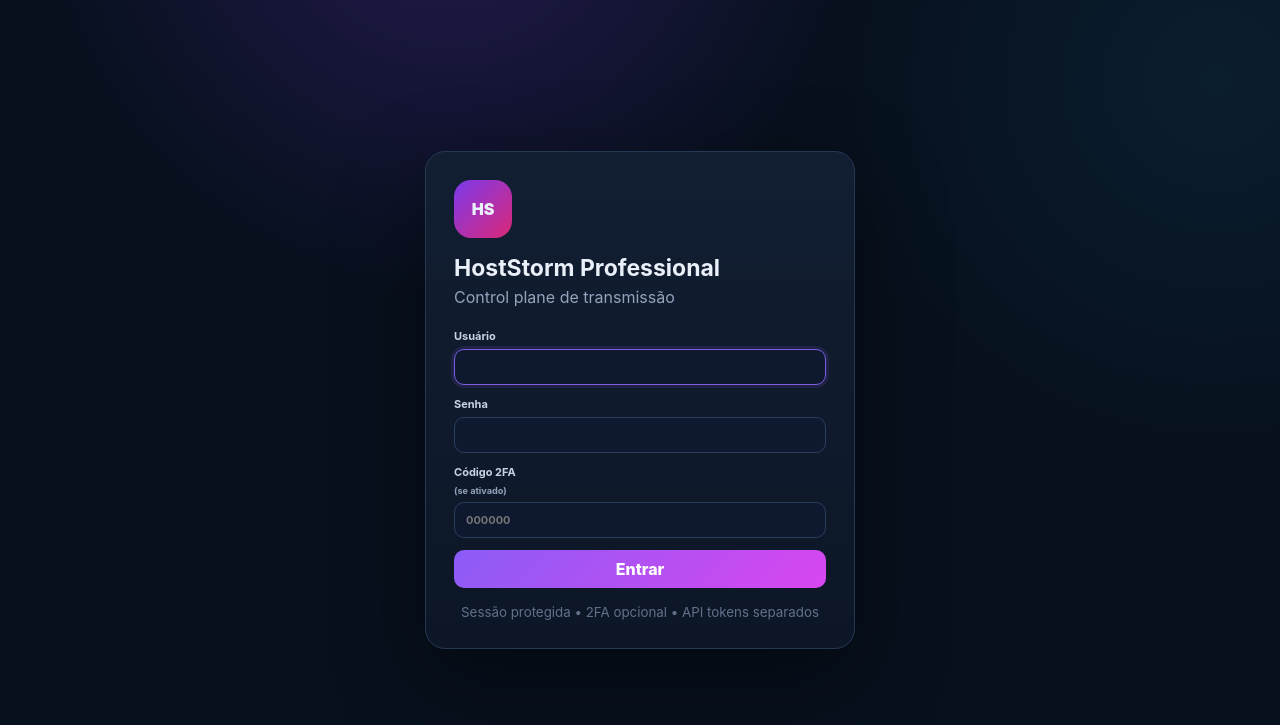
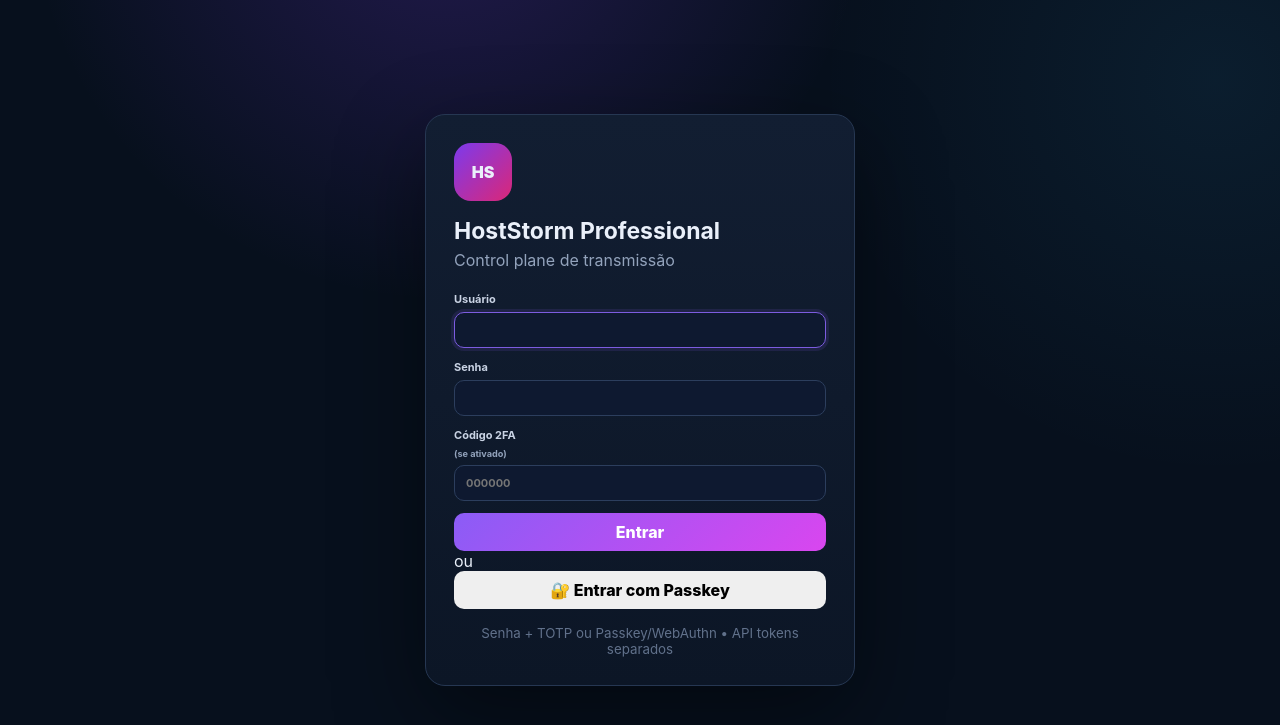
Before and after one commit to danilostorm/hoststorm-lofi-suite, a Flask app: page /login in a window 1280 px wide. Shown: the top 725 px of the page. Run offline with Flask 3, Linux system fonts and the light colour scheme; parts of the project's set-up code (start-up, migrations or seed data) failed here and were passed over; some libraries are stand-ins or nearby versions.

Commit message:
ui: add passkey login option

```diff
--- a/multi-live/templates/login.html
+++ b/multi-live/templates/login.html
@@ -1 +1,7 @@
-<!doctype html><html lang="pt-BR"><head><meta charset="utf-8"><meta name="viewport" content="width=device-width,initial-scale=1"><title>Entrar • HostStorm</title><link rel="stylesheet" href="{{ url_for('static', filename='app.css') }}"></head><body class="login-body"><main class="login-card"><div class="login-mark">HS</div><h1>HostStorm Professional</h1><p>Control plane de transmissão</p>{% with messages=get_flashed_messages(with_categories=true) %}{% for category,msg in messages %}<div class="flash {{ category }}">{{ msg }}</div>{% endfor %}{% endwith %}<form method="post"><label>Usuário<input name="username" autocomplete="username" required autofocus></label><label>Senha<input type="password" name="password" autocomplete="current-password" required></label><label>Código 2FA <small>(se ativado)</small><input name="totp" inputmode="numeric" autocomplete="one-time-code" maxlength="6" placeholder="000000"></label><button class="btn primary full">Entrar</button></form><small class="login-foot">Sessão protegida • 2FA opcional • API tokens separados</small></main></body></html>
+<!doctype html><html lang="pt-BR"><head><meta charset="utf-8"><meta name="viewport" content="width=device-width,initial-scale=1"><title>Entrar • HostStorm</title><link rel="stylesheet" href="{{ url_for('static', filename='app.css') }}"><link rel="stylesheet" href="{{ url_for('static', filename='v32.css') }}"></head><body class="login-body"><main class="login-card"><div class="login-mark">HS</div><h1>HostStorm Professional</h1><p>Control plane de transmissão</p>{% with messages=get_flashed_messages(with_categories=true) %}{% for category,msg in messages %}<div class="flash {{ category }}">{{ msg }}</div>{% endfor %}{% endwith %}<form method="post"><label>Usuário<input name="username" autocomplete="username" required autofocus></label><label>Senha<input type="password" name="password" autocomplete="current-password" required></label><label>Código 2FA <small>(se ativado)</small><input name="totp" inputmode="numeric" autocomplete="one-time-code" maxlength="6" placeholder="000000"></label><button class="btn primary full">Entrar</button></form><div class="login-divider"><span>ou</span></div><button class="btn passkey-button full" type="button" id="passkeyLogin">🔐 Entrar com Passkey</button><div class="passkey-login-status" id="passkeyStatus"></div><small class="login-foot">Senha + TOTP ou Passkey/WebAuthn • API tokens separados</small></main><script>
+const b64buf=s=>{s=s.replace(/-/g,'+').replace(/_/g,'/');while(s.length%4)s+='=';return Uint8Array.from(atob(s),c=>c.charCodeAt(0)).buffer};
+const buf64=b=>btoa(String.fromCharCode(...new Uint8Array(b))).replace(/\+/g,'-').replace(/\//g,'_').replace(/=+$/,'');
+const authOpts=o=>{o.challenge=b64buf(o.challenge);if(o.allowCredentials)o.allowCredentials=o.allowCredentials.map(x=>({...x,id:b64buf(x.id)}));return o};
+const authCred=c=>({id:c.id,rawId:buf64(c.rawId),type:c.type,authenticatorAttachment:c.authenticatorAttachment,clientExtensionResults:c.getClientExtensionResults(),response:{authenticatorData:buf64(c.response.authenticatorData),clientDataJSON:buf64(c.response.clientDataJSON),signature:buf64(c.response.signature),userHandle:c.response.userHandle?buf64(c.response.userHandle):null}});
+document.getElementById('passkeyLogin').onclick=async()=>{const btn=document.getElementById('passkeyLogin'),status=document.getElementById('passkeyStatus');if(!window.PublicKeyCredential){status.textContent='Este navegador não oferece WebAuthn/Passkey.';return}btn.disabled=true;status.textContent='Aguardando sua Passkey...';try{let r=await fetch('/api/passkeys/login/options',{method:'POST',headers:{'Content-Type':'application/json'},body:'{}'}),j=await r.json();if(!r.ok||!j.ok)throw new Error(j.error||'Falha ao iniciar Passkey');const cred=await navigator.credentials.get({publicKey:authOpts(j.publicKey)});r=await fetch('/api/passkeys/login/verify',{method:'POST',headers:{'Content-Type':'application/json'},body:JSON.stringify({credential:authCred(cred)})});j=await r.json();if(!r.ok||!j.ok)throw new Error(j.error||'Passkey recusada');location.href=j.redirect||'/';}catch(e){status.textContent=e.message||String(e)}finally{btn.disabled=false}};
+</script></body></html>
```
